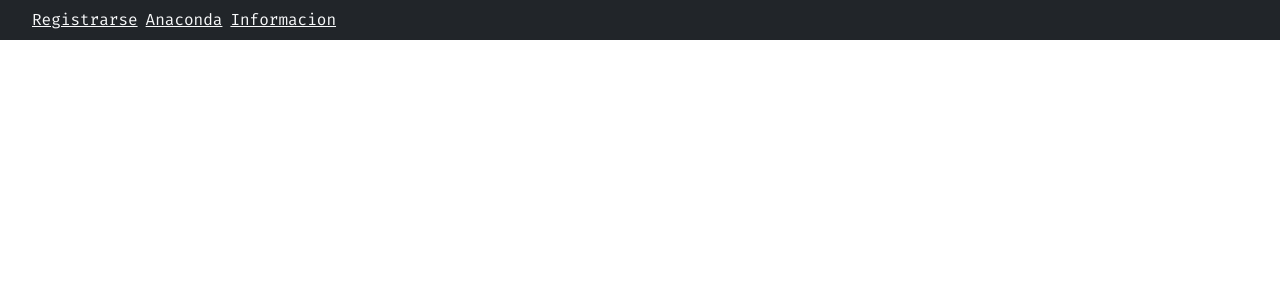
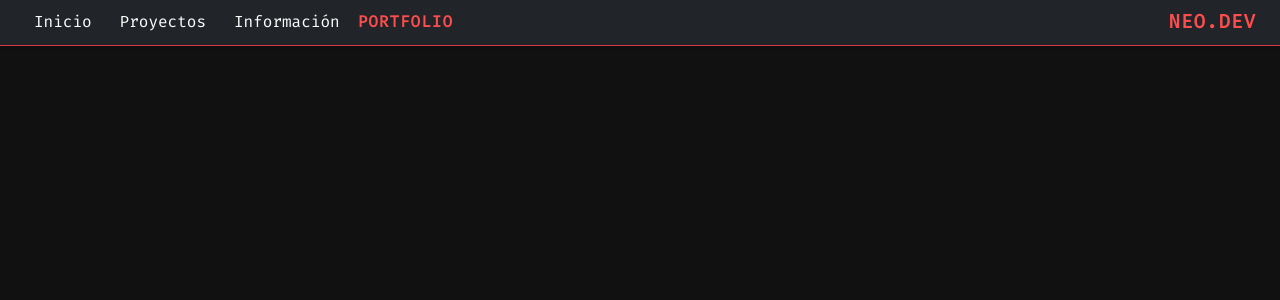
Before and after one commit to Neoarmadam/Portfolio, an Angular app in the folder portfolio_personal/: page / in a window 1280 px wide. Shown: the top 300 px of the page. Built offline with nearby package versions, Linux system fonts and the light colour scheme.

Commit message:
Estilo header
Se ha añadido un estilo al header, ademas de alguna cosita basica al body.

```diff
--- a/portfolio_personal/src/app/header/header.component.html
+++ b/portfolio_personal/src/app/header/header.component.html
@@ -1,13 +1,14 @@
-<header class="fixed-top bg-dark d-flex justify-content-between align-items-center px-4 py-2">
-    <nav>
-      <ul class="list-inline mb-0">
-        <li class="list-inline-item"><a class="text-light"> </a></li>
-        <li class="list-inline-item"><a class="text-light">Registrarse</a></li>
-        <li class="list-inline-item"><a class="text-light">Anaconda</a></li>
-        <li class="list-inline-item"><a class="text-light">Informacion</a></li>
-      </ul>
-    </nav>
+<header class="fixed-top bg-dark d-flex justify-content-between align-items-center px-4 py-2 border-bottom border-danger shadow-sm">
+  <nav>
+    <ul class="list-inline mb-0">
+      <li class="list-inline-item"><a class="nav-link-custom" href="#">Inicio</a></li>
+      <li class="list-inline-item"><a class="nav-link-custom" href="#">Proyectos</a></li>
+      <li class="list-inline-item"><a class="nav-link-custom" href="#">Información</a></li>
+      <li class="list-inline-item"><span class="nav-highlight">Portfolio</span></li>
+    </ul>
+  </nav>
 
-    <div class="text-light">
-    </div>
+  <div class="text-light fw-bold">
+    <span class="brand-title">Neo.Dev</span>
+  </div>
 </header>
--- a/portfolio_personal/src/styles.css
+++ b/portfolio_personal/src/styles.css
@@ -1,3 +1,32 @@
 body {
     font-family: 'Fira Code', monospace;
+    background-color: #111;
+    color: white;
 }
+
+.nav-link-custom {
+    color: white;
+    text-decoration: none;
+    margin: 0 10px;
+    transition: color 0.3s ease, border-bottom 0.3s ease;
+    font-weight: 500;
+}
+
+.nav-link-custom:hover {
+    color: #ff4d4d;
+    border-bottom: 2px solid #ff4d4d;
+}
+
+.nav-highlight {
+    color: #ff4d4d;
+    font-weight: bold;
+    text-transform: uppercase;
+    letter-spacing: 1px;
+}
+
+.brand-title {
+    color: #ff4d4d;
+    font-size: 1.2rem;
+    text-transform: uppercase;
+    letter-spacing: 1px;
+}
```
